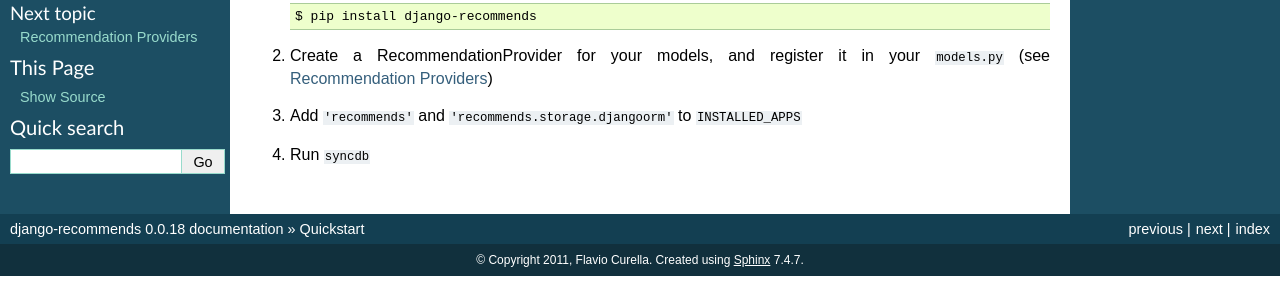
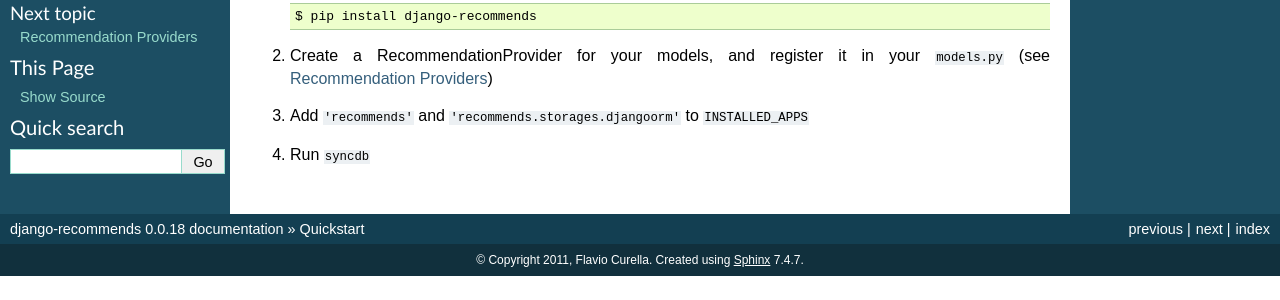
Before and after one commit to fcurella/django-recommends, a Sphinx documentation site: the page built from docs/quickstart.rst, in a window 1280 px wide. Shown: the part 128-428 px from the top of the page. Built offline with Sphinx 7.4.7, drawn with Linux system fonts in a browser that asks for light colours.

Commit message:
recommend.storage to recommend.storages

```diff
--- a/docs/quickstart.rst
+++ b/docs/quickstart.rst
@@ -8,6 +8,6 @@ Quickstart
 
 2. Create a RecommendationProvider for your models, and register it in your ``models.py`` (see :doc:`providers`)
 
-3. Add ``'recommends'`` and ``'recommends.storage.djangoorm'`` to ``INSTALLED_APPS``
+3. Add ``'recommends'`` and ``'recommends.storages.djangoorm'`` to ``INSTALLED_APPS``
 
 4. Run ``syncdb``
```
